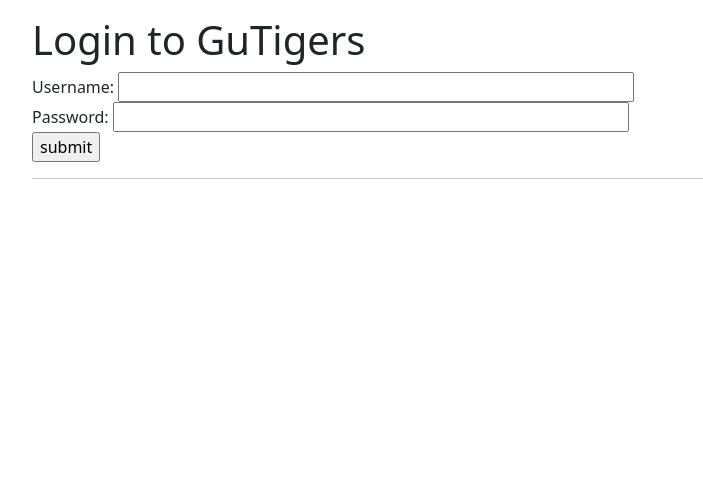
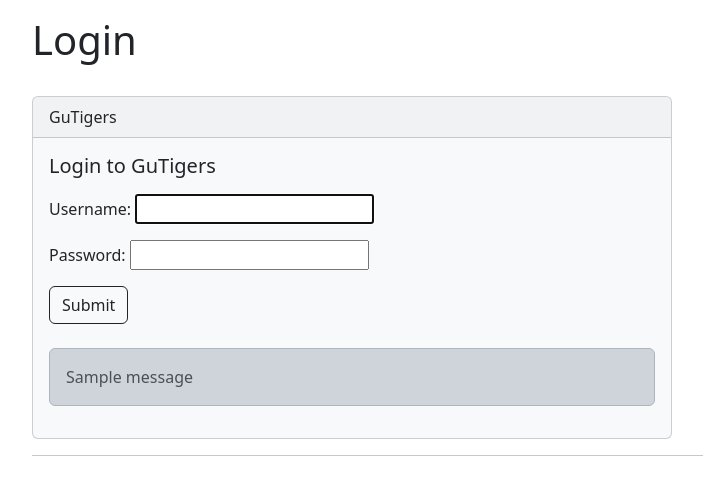
Before and after one commit to apurbaU/WAD2-FinalProject-Group11D, a Django app: page /gutigers/login/ in a window 1280 px wide. Shown: the part 56-551 px from the top of the page, without its empty margins (50-753 px from the left). Run offline with Django 3.2, Linux system fonts and the light colour scheme; tables that the repository leaves empty hold one stand-in row (values such as "Sample post"); one stand-in notice (Sample message) is shown.

Commit message:
Added CSS for login and register, added error message for incorrect login

```diff
--- a/gutigers/views.py
+++ b/gutigers/views.py
@@ -7,6 +7,8 @@ from gutigers.helpers.profile import ProfileView
 from gutigers.models import Comment, Manager, Post, Team, UserProfile
 from django.urls import reverse
 from django.contrib.auth import authenticate, login as auth_login, logout as auth_logout
+from django.contrib.auth.forms import AuthenticationForm
+from django.contrib import messages
 
 def index(request):
     return render(request, 'gutigers/index.html')
@@ -36,22 +38,22 @@ def post(request, *, post_id):
 
 def login(request):
     if request.method == 'POST':
-        username = request.POST.get('username')
-        password = request.POST.get('password')
-
+        form = AuthenticationForm(request.POST)
+        username = request.POST['username']
+        password = request.POST['password']
         user = authenticate(username=username, password=password)
 
-        if user:
+        if user is not None:
             if user.is_active:
                 auth_login(request, user)
                 return redirect(reverse('gutigers:index'))
-            else:
-                return HttpResponse("Your account is disabled.")
         else:
-            print(f"Invalid login details: {username}, {password}")
-            return HttpResponse("Invalid login details supplied.")
+            messages.error(request,'Username or password not correct!')
+            return redirect(reverse('gutigers:login'))
+
     else:
-        return render(request, 'gutigers/login.html')
+        form = AuthenticationForm()
+    return render(request, 'gutigers/login.html', {'form': form})
 
 @login_required
 def logout(request):
--- a/templates/gutigers/login.html
+++ b/templates/gutigers/login.html
@@ -6,14 +6,28 @@
 {% endblock %}
 
 {% block body_block %}
-<h1>Login to GuTigers</h1>
-<form id="login_form" method="post" action="{% url 'gutigers:login' %}">
-	{% csrf_token %}
-	Username: <input type="text" name="username" value="" size="50" />
-	<br />
-	Password: <input type="password" name="password" value="" size="50" />
-	<br />
+<h1>Login</h1>
+<br />
+<div class="card bg-light mb-3" style="max-width: 40rem;">
+  <div class="card-header">GuTigers</div>
+  <div class="card-body">
+    <h5 class="card-title">Login to GuTigers</h5>
+    <p class="card-text">
+		<form method="post">
+			{% csrf_token %}
+			{{ form.as_p}}
+			<button type="submit" class="btn btn-outline-dark">Submit</button>
+		</form>
+		<br />
+		{% for message in messages %}
 
-	<input type="submit" value="submit" />
-</form>
+			<div class="alert alert-dark">
+				{{ message }}
+			</div>
+
+		{% endfor %}
+	</p>
+  </div>
+</div>
+
 {% endblock %}
```
Also changed, not shown: templates/gutigers/register.html (+12 -3 lines).
